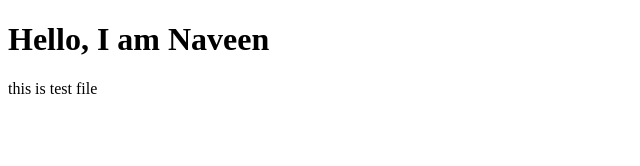
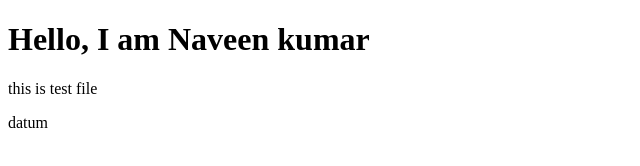
Before and after one commit to nkux1/mywebsite, a plain HTML site: page index.html in a window 1280 px wide. Shown: the whole page, without its empty margins (0-640 px from the left). Drawn offline with Linux system fonts and the light colour scheme.

Commit message:
Update index.html

```diff
--- a/index.html
+++ b/index.html
@@ -4,8 +4,9 @@
 
     </head>
     <body>
-        <H1>Hello, I am Naveen</H1>
+        <H1>Hello, I am Naveen kumar</H1>
         <p>this is test file</p>
+        <p>datum</p>
 
     </body>
 </html>
```
